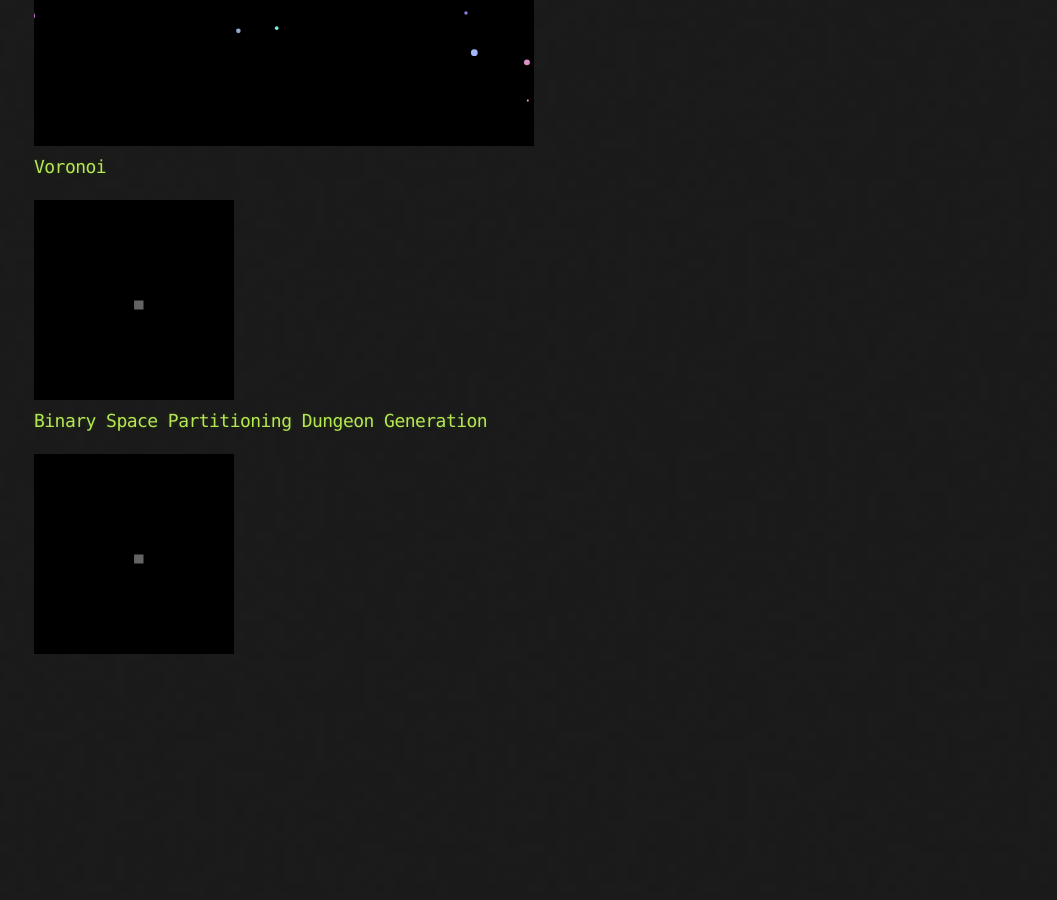
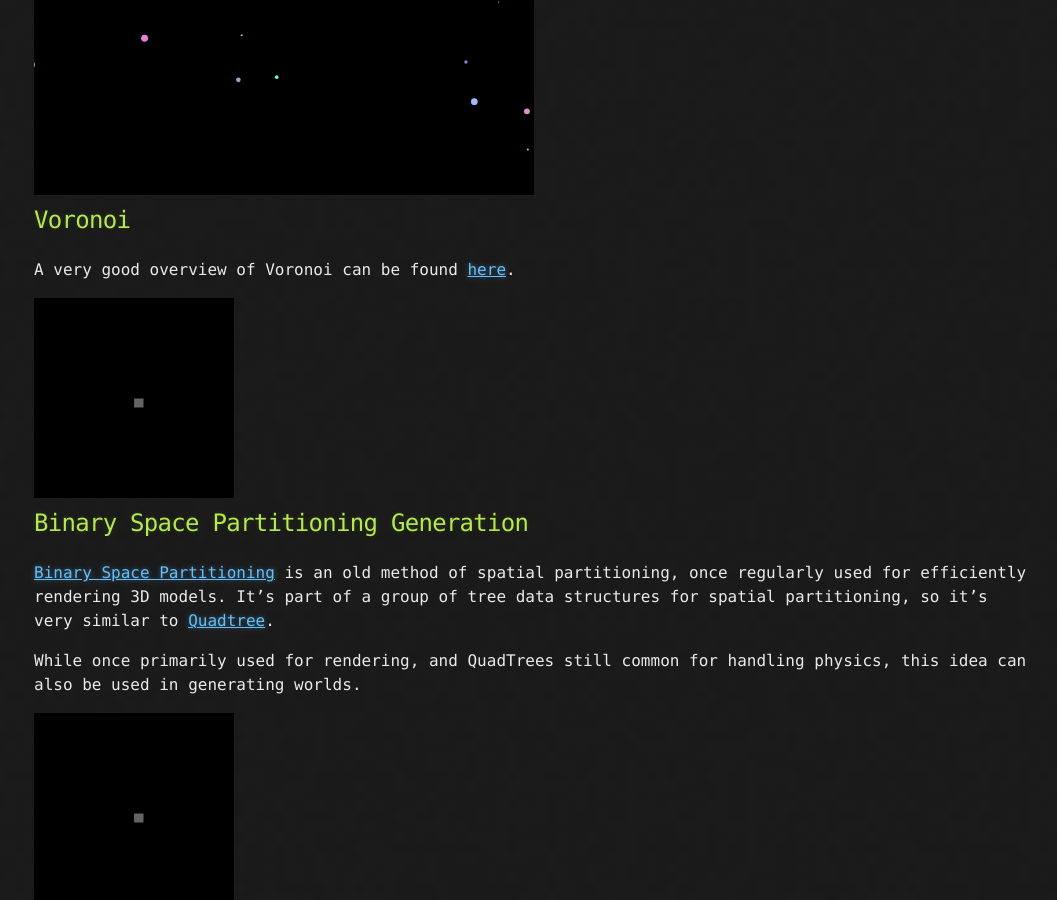
Before and after one commit to HubbleCommand/HubbleCommand.github.io, a Jekyll site: the page built from _projects/p5.md, in a window 1280 px wide and 900 px high, scrolled down 1828 px. Shown: the whole window, without its empty margins (106-1163 px from the left). Built offline with Jekyll 4.4.1, drawn with Linux system fonts in a browser that asks for light colours; nearby versions of some CDN libraries; before the commit the page ends 2509 px from its top, so only the background shows below that; some of the changed text lies outside the part shown.

Commit message:
p5 minor updates

```diff
--- a/_projects/p5.md
+++ b/_projects/p5.md
@@ -68,9 +68,9 @@ let p52 = new p5(( sketch ) => {
 </script>
 
 
-### Stars
+## Stars
+
 One of the first things I had done was something I called "Stars". This was practice for game backgrounds. The idea was simple enough; make simple ways to draw "star-like" views.
-
 
 <div id="cstargrid"></div>
 
@@ -228,9 +228,9 @@ let cstars = new p5(( sketch ) => {
 </script>
 
 
+## Voronoi
 
-### Voronoi
-
+A very good overview of Voronoi can be found [here](https://www.alanzucconi.com/2015/02/24/to-voronoi-and-beyond/).
 
 <div id="cvoronoi"></div>
 
@@ -251,9 +251,13 @@ let cvoronoi = new p5(( sketch ) => {
 </script>
 
 
+## Binary Space Partitioning Generation
 
-### Binary Space Partitioning Dungeon Generation
+[Binary Space Partitioning](https://en.wikipedia.org/wiki/Binary_space_partitioning)
+is an old method of spatial partitioning, once regularly used for efficiently rendering 3D models.
+It's part of a group of tree data structures for spatial partitioning, so it's very similar to [Quadtree](https://en.wikipedia.org/wiki/Quadtree).
 
+While once primarily used for rendering, and QuadTrees still common for handling physics, this idea can also be used in generating worlds.
 
 <div id="cbsp"></div>
 
```
Also changed, not shown: other parts of _projects/p5.md (+2 -2 lines).
